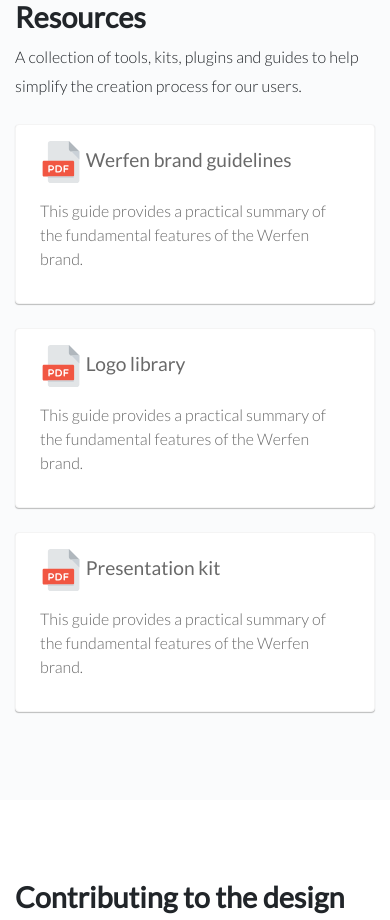
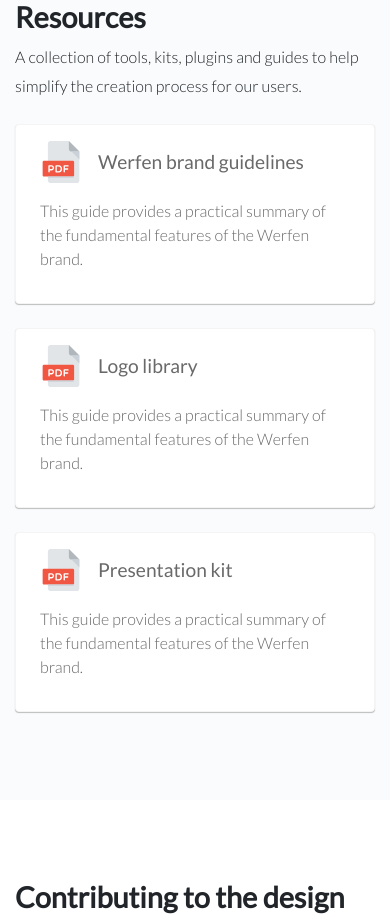
Before and after one commit to werfen/systelab-components-guidelines, a plain HTML site: page index.html in a window 390 px wide. Shown: the part 3000-3920 px from the top of the page. Drawn offline with nearby package versions, Linux system fonts and the light colour scheme.

Commit message:
mobile fixes

```diff
--- a/index.html
+++ b/index.html
@@ -128,22 +128,28 @@
             </div>
             <div class="grid grid-3-layout">
                 <a class="component-card component-card--white" href="https://github.com/systelab/systelab-components">
-                    <img width="42" src="images/pdf.svg">
-                    Werfen brand guidelines
+                    <div class="d-flex align-items-center">
+                        <img width="42" class="mr-3" src="images/pdf.svg">
+                        Werfen brand guidelines
+                    </div>
                     <p>
                         This guide provides a practical summary of the fundamental features of the Werfen brand.
                     </p>
                 </a>
                 <a class="component-card component-card--white" href="https://github.com/systelab/systelab-components">
-                    <img width="42" src="images/pdf.svg">
-                    Logo library
+                    <div class="d-flex align-items-center">
+                        <img width="42" class="mr-3" src="images/pdf.svg">
+                        Logo library
+                    </div>
                     <p>
                         This guide provides a practical summary of the fundamental features of the Werfen brand.
                     </p>
                 </a>
                 <a class="component-card component-card--white" href="https://github.com/systelab/systelab-components/issues">
-                    <img width="42" src="images/pdf.svg">
-                    Presentation kit
+                    <div class="d-flex align-items-center">
+                        <img width="42" class="mr-3" src="images/pdf.svg">
+                        Presentation kit
+                    </div>
                     <p>
                         This guide provides a practical summary of the fundamental features of the Werfen brand.
                     </p>
@@ -173,16 +179,6 @@
                 </a>
             </div>
         </div>
-
-
-
-
-
-
-
-
-
-
 
 
         <footer class="footer">
```
